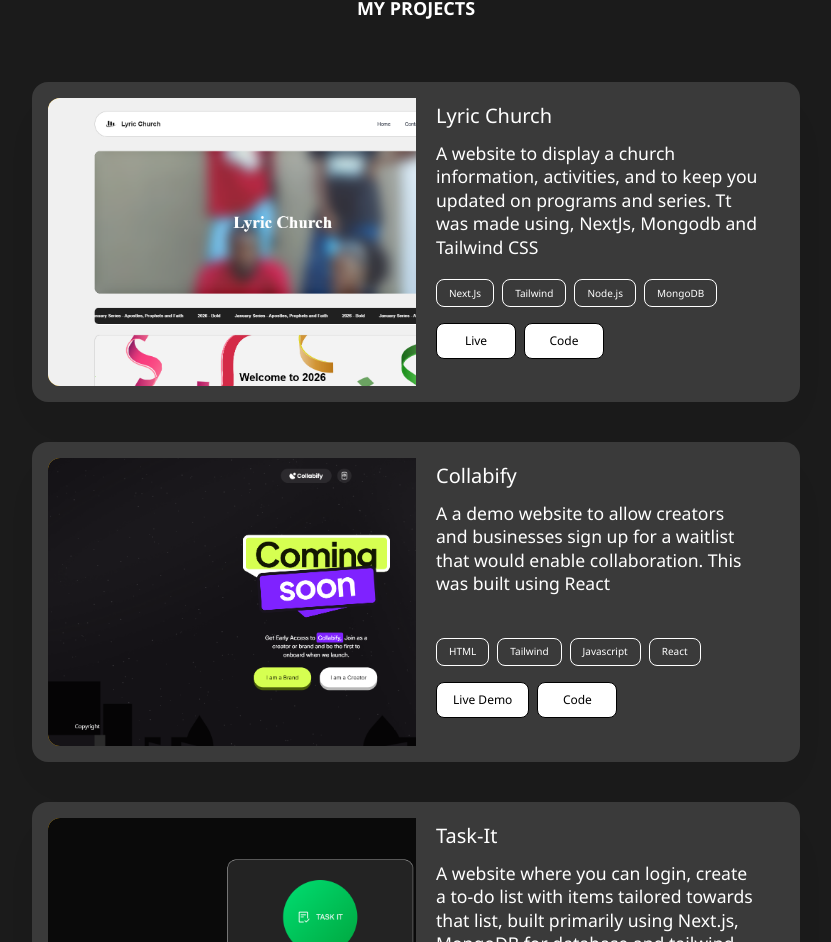
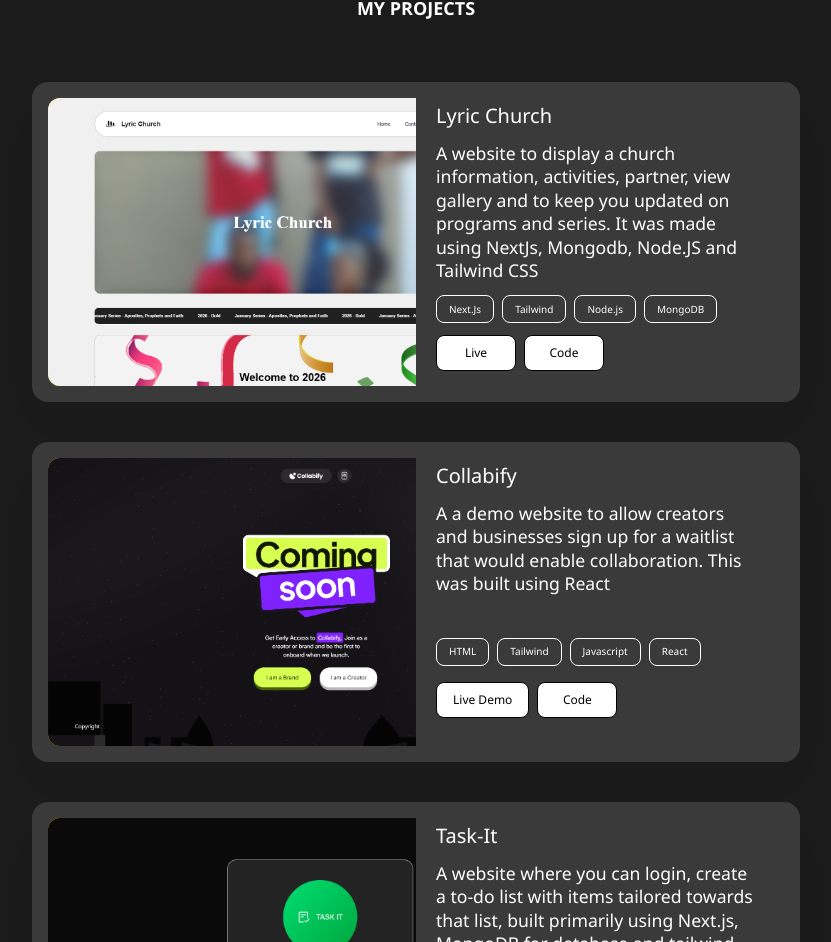
Before and after one commit to elvisanthonyy/elvis-anthony, a Next.js app: page / in a window 1280 px wide. Shown: the part 1614-2556 px from the top of the page, without its empty margins (224-1055 px from the left). Built offline with nearby package versions, Linux system fonts and the light colour scheme.

Commit message:
lyric info

```diff
--- a/app/component/Main.tsx
+++ b/app/component/Main.tsx
@@ -298,7 +298,7 @@ const Main = () => {
           <ProjectCard
             projectImageUrl="/lyricchurch.png"
             projectTitle="Lyric Church"
-            projectDescription="A website to display a church information, activities, and to keep you updated on programs and series. Tt was made using, NextJs, Mongodb and Tailwind CSS"
+            projectDescription="A website to display a church information, activities, partner, view gallery and to keep you updated on programs and series. It was made using NextJs, Mongodb, Node.JS and Tailwind CSS"
             demoUrl="https://lyricchurch.com.ng"
             codeUrl="https://github.com/elvisanthonyy/lyricchurch"
           />
```
